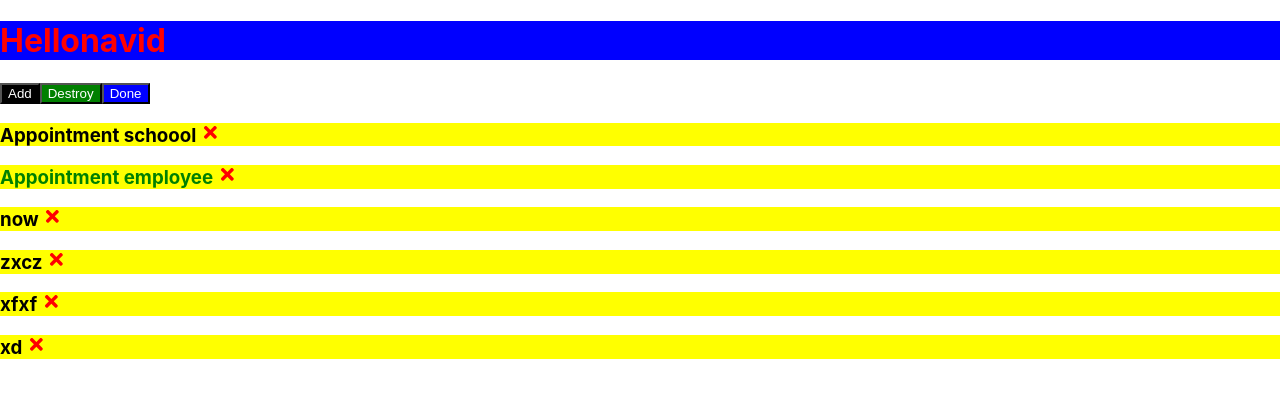
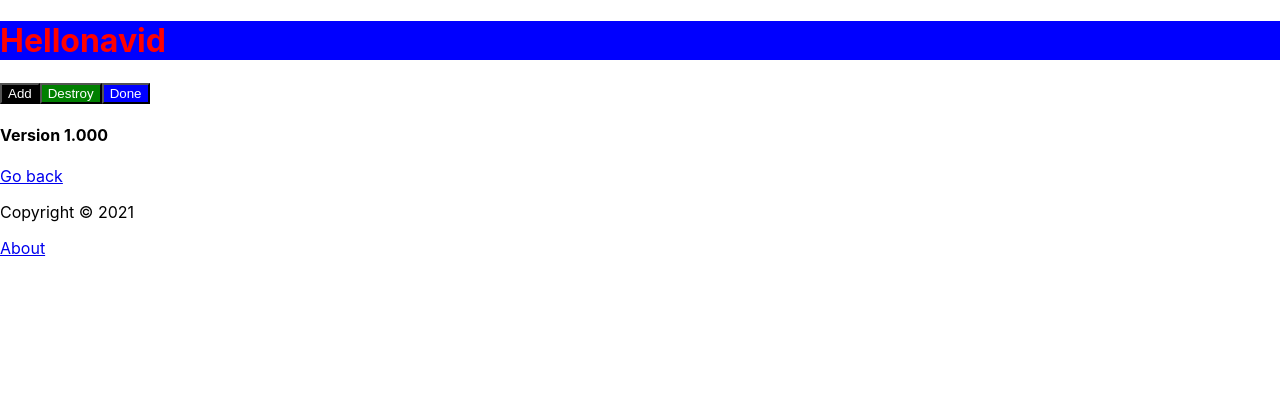
Before and after one commit to navid-sheik/task-manager, a React (Create React App) app: page /about in a window 1280 px wide. Shown: the top 398 px of the page. Built offline with nearby package versions, Linux system fonts and the light colour scheme; data requests are answered from the project's data file.

Commit message:
Routing Without Link Routes

```diff
--- a/package.json
+++ b/package.json
@@ -10,6 +10,8 @@
     "react": "^17.0.1",
     "react-dom": "^17.0.1",
     "react-icons": "^4.2.0",
+    "react-router": "^5.2.0",
+    "react-router-dom": "^5.2.0",
     "react-scripts": "4.0.3",
     "web-vitals": "^1.1.0"
   },
--- a/src/App.js
+++ b/src/App.js
@@ -1,9 +1,13 @@
+
+
 import Header from './components/Header'
 import Tasks from './components/Tasks'
 //uSer affect used when page load
 import { useState, useEffect } from 'react'
+import { BrowserRouter as Router, Route } from 'react-router-dom'
 import AddTask from './components/AddTask'
-
+import Footer from './components/Footer'
+import About from './components/About'
 
 
 
@@ -15,9 +19,9 @@
   //Another state for toogle
   const [showAddTask, setShowAddTask] = useState(false)
 
-  useEffect (() => {
-    const getTasks  =  async () => {
-      const taskFromServer =  await fetchTasks()
+  useEffect(() => {
+    const getTasks = async () => {
+      const taskFromServer = await fetchTasks()
       setTasks(taskFromServer)
     }
     getTasks()
@@ -26,17 +30,17 @@
 
   //Fetch tasks
 
-  const fetchTasks  =  async () => {
+  const fetchTasks = async () => {
     const res = await fetch('http://localhost:5000/tasks')
-    const data  =  await res.json()
+    const data = await res.json()
 
     return data
   }
   //Fetch one task
 
-    const fetchTask  =  async (id) => {
+  const fetchTask = async (id) => {
     const res = await fetch(`http://localhost:5000/tasks/${id}`)
-      const data  =  await res.json()
+    const data = await res.json()
 
     return data
   }
@@ -46,14 +50,14 @@
   //Add Tax
   const addTask = async (task) => {
     const res = await fetch('http://localhost:5000/tasks', {
-    method : 'POST',
-    headers : {
-      'Content-type' : 'application/json',
+      method: 'POST',
+      headers: {
+        'Content-type': 'application/json',
       },
-    body : JSON.stringify(task)
+      body: JSON.stringify(task)
 
     })
-  const  data  = await res.json()
+    const data = await res.json()
     setTasks([...tasks, data])
 
 
@@ -67,32 +71,32 @@
 
   //Delete tasks
   const deleteTask = async (id) => {
-  await fetch(`http://localhost:5000/tasks/${id}`, {method : 'DELETE',})
+    await fetch(`http://localhost:5000/tasks/${id}`, { method: 'DELETE', })
 
-  setTasks(tasks.filter((task) =>  task.id !== id));
+    setTasks(tasks.filter((task) => task.id !== id));
 
   }
 
 
   //toggle reminder  + chnage update single field of reminder
 
-const  toggleReminder =  async (id) => {
-  const taskToToggle  = await fetchTask(id)
-  const  updateTask  =  {...taskToToggle, reminder : !taskToToggle.reminder}
-  const res  =  await fetch(`http://localhost:5000/tasks/${id}`,{
+  const toggleReminder = async (id) => {
+    const taskToToggle = await fetchTask(id)
+    const updateTask = { ...taskToToggle, reminder: !taskToToggle.reminder }
+    const res = await fetch(`http://localhost:5000/tasks/${id}`, {
 
-    method : 'PUT',
-    headers : {
-      'Content-type' : 'application/json',
+      method: 'PUT',
+      headers: {
+        'Content-type': 'application/json',
       },
-    body : JSON.stringify(updateTask)
+      body: JSON.stringify(updateTask)
 
     })
 
     const data = await res.json()
 
     setTasks(tasks.map((task) => task.id === id ?
-      {...task, reminder : data.reminder} : task
+      { ...task, reminder: data.reminder } : task
 
     ))
   }
@@ -100,16 +104,22 @@
 
 
   return (
+    <Router>
       <div className="App">
-      <Header title="Hello" something="navid"  onAdd = {() => setShowAddTask(!showAddTask)} valueOfShowAdd =  {showAddTask}/>
+        <Header title="Hello" something="navid" onAdd={() => setShowAddTask(!showAddTask)} valueOfShowAdd={showAddTask} />
 
-      { showAddTask &&  <AddTask  onAdd = {addTask}/>}
+        <Route path='/' exact render={(props) => (
+          <>
 
-
-
+            {showAddTask && <AddTask onAdd={addTask} />}
             {tasks.length > 0 ? (
-        <Tasks  tasks =  {tasks} onDelete =  {deleteTask}   onToggle  = {toggleReminder}/>) : ("No tasks")}
+              <Tasks tasks={tasks} onDelete={deleteTask} onToggle={toggleReminder} />) : ("No tasks")}
+          </>
+        )} />
+        <Route path='/about' component={About} />
+        <Footer />
       </div>
+    </Router>
   );
 }
 
--- /dev/null
+++ b/src/components/About.js
@@ -0,0 +1,12 @@
+
+
+const About = () => {
+    return (
+        <div>
+            <h4> Version 1.000</h4>
+            <a href =  '/'>Go back </a>
+        </div>
+    )
+}
+
+export default About
--- /dev/null
+++ b/src/components/Footer.js
@@ -0,0 +1,14 @@
+
+import React from 'react'
+
+const Footer = () => {
+    return (
+        <footer>
+            <p>Copyright &copy; 2021</p>
+            <a href="/about">About </a>
+        </footer>
+
+    )
+}
+
+export default Footer
```
Also changed, not shown: 1 other file (tests, documents, lock files or other folders). Lines whose indentation alone changed are shown as unchanged.
